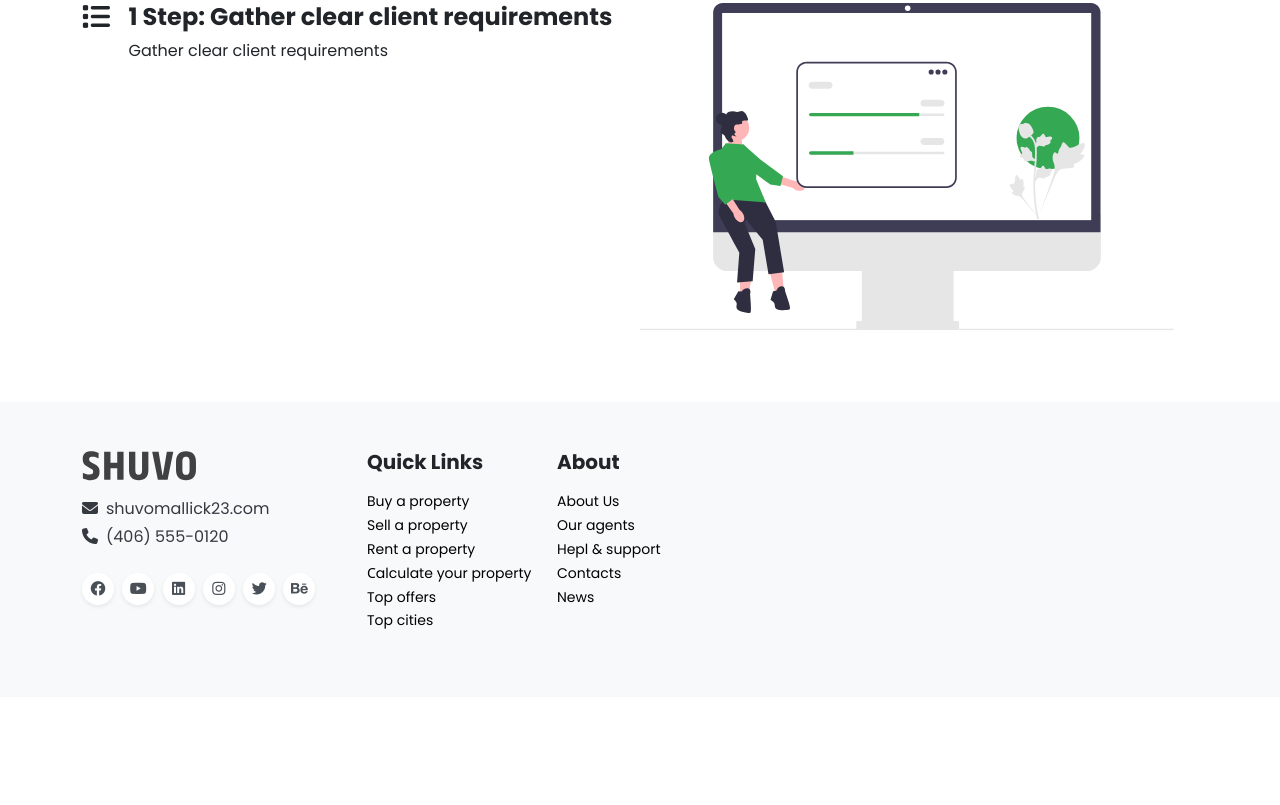
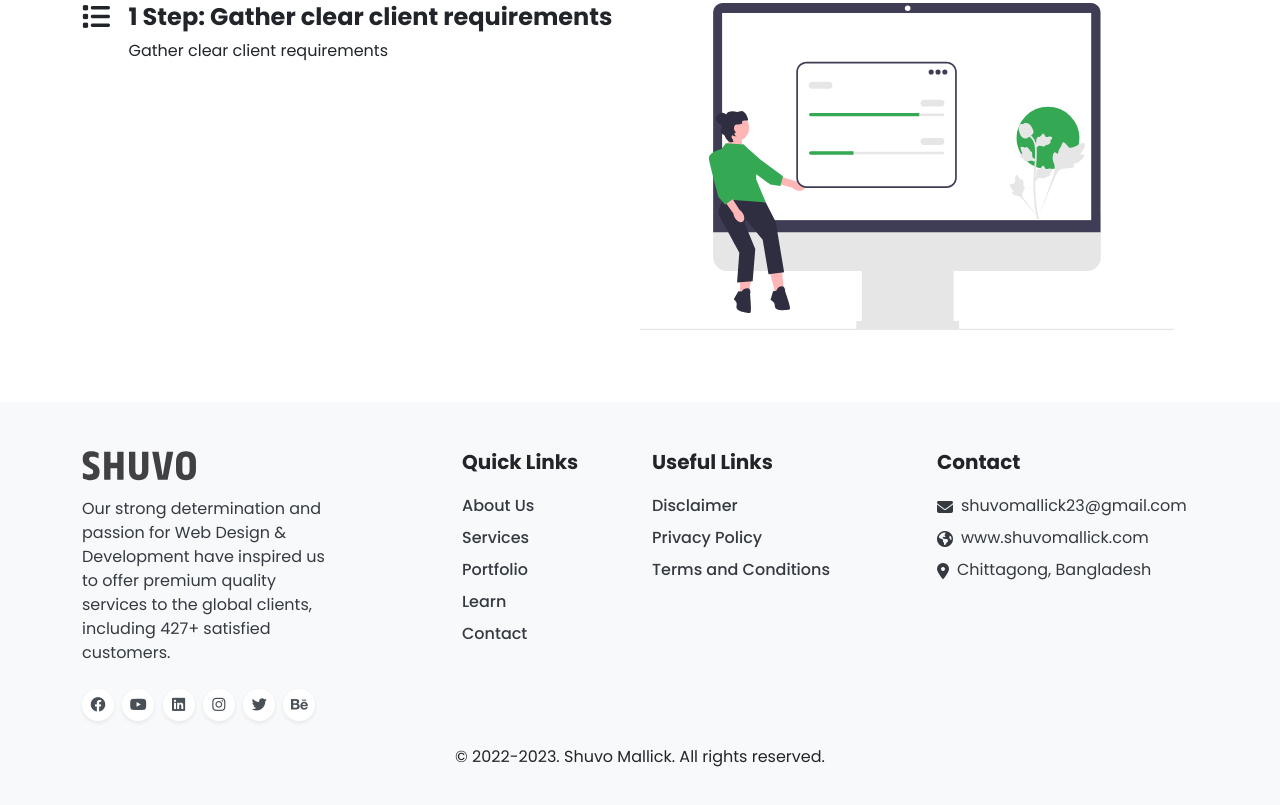
Before and after one commit to ShuvoMallick01/Shuvo-Mallick-Website, a plain HTML site: page index.html in a window 1280 px wide. Shown: the part 1457-2262 px from the top of the page. Before the commit the page ends 2154 px from the top, so only its background shows below. Drawn offline with nearby package versions, Linux system fonts and the light colour scheme.

Commit message:
Footer Section Codiing

```diff
--- a/css/style.css
+++ b/css/style.css
@@ -227,12 +227,13 @@ Keywords: real state, Template, bootstrap template etc.
   color: var(--bs-gray-900);
 }
 
-.custom-footer-quick-link > p,
-.custom-footer-about-link > p {
-  font-weight: 400;
-  font-size: 14px;
-  color: var(--bs-gray-800);
-  line-height: 1.7;
+.footer .quick-link a,
+.footer .useful-links a,
+.footer .contact a {
+  font-weight: 500;
+  font-size: 16px;
+  color: var(--bs-gray-800) !important;
+  line-height: 2;
 }
 
 /* ===== FOOTER END===== */ ;
--- a/index.html
+++ b/index.html
@@ -674,20 +674,21 @@
     <!-- <img src="./assets/images/" class="img-fluid" alt="Image" /> -->
 
     <!-- FOOTER START -->
-    <footer class="bg-light py-5">
+    <footer class="footer bg-light py-5">
       <div class="container">
         <div class="row">
           <!-- Social Media Column -->
-          <div class="footer-contact col-lg-3 col-sm-6 mb-3">
+          <div class="footer-contact col-lg-4 col-sm-6 mb-3">
             <img
               src="./assets/images/logo-shuvo-mallick-color-1.svg"
               class="img-fluid mb-3"
               alt="Logo"
             />
-            <p class="m-0 mb-1">
-              <i class="fa-solid fa-envelope me-2"></i>shuvomallick23.com
+            <p class="me-5 pe-5">
+              Our strong determination and passion for Web Design & Development
+              have inspired us to offer premium quality services to the global
+              clients, including 427+ satisfied customers.
             </p>
-            <p><i class="fa-solid fa-phone me-2"></i>(406) 555-0120</p>
 
             <!-- Social Media Icons -->
             <div class="pt-2">
@@ -725,71 +726,81 @@
           </div>
 
           <!-- Quick Links-Column -->
-          <div class="custom-footer-quick-link col-lg-2 col-sm-6 col-12 mb-3">
+          <div class="quick-link col-lg-2 col-sm-6 col-12 mb-3">
             <h4 class="footer-heading pb-2">Quick Links</h4>
             <p class="m-0 p-0">
-              <a href="#" class="text-black" style="text-decoration: none"
-                >Buy a property</a
-              >
+              <a href="#" class="text-decoration-none">About Us</a>
             </p>
             <p class="m-0 p-0">
-              <a href="#" class="text-black" style="text-decoration: none"
-                >Sell a property</a
-              >
+              <a href="#" class="text-decoration-none">Services</a>
             </p>
             <p class="m-0 p-0">
-              <a href="#" class="text-black" style="text-decoration: none"
-                >Rent a property</a
-              >
+              <a href="#" class="text-decoration-none">Portfolio</a>
             </p>
             <p class="m-0 p-0">
-              <a href="#" class="text-black" style="text-decoration: none"
-                >Сalculate your property</a
-              >
+              <a href="#" class="text-decoration-none">Learn</a>
             </p>
             <p class="m-0 p-0">
-              <a href="#" class="text-black" style="text-decoration: none"
-                >Top offers</a
-              >
-            </p>
-            <p class="m-0 p-0">
-              <a href="#" class="text-black" style="text-decoration: none"
-                >Top cities</a
-              >
+              <a href="#" class="text-decoration-none">Contact</a>
             </p>
           </div>
 
-          <!-- About Column -->
-          <div class="custom-footer-about-link col-lg-2 col-sm-6 col-12 mb-3">
-            <h4 class="footer-heading pb-2">About</h4>
+          <!-- Useful Links -->
+          <div class="useful-links col-lg-3 col-sm-6 col-12 mb-3">
+            <h4 class="footer-heading pb-2">Useful Links</h4>
             <p class="m-0 p-0">
-              <a href="#" class="text-black" style="text-decoration: none"
-                >About Us</a
-              >
+              <a href="#" class="text-decoration-none">Disclaimer</a>
             </p>
             <p class="m-0 p-0">
-              <a href="#" class="text-black" style="text-decoration: none"
-                >Our agents</a
-              >
+              <a href="#" class="text-decoration-none">Privacy Policy</a>
             </p>
             <p class="m-0 p-0">
-              <a href="#" class="text-black" style="text-decoration: none"
-                >Hepl & support</a
-              >
+              <a href="#" class="text-decoration-none">Terms and Conditions</a>
             </p>
-            <p class="m-0 p-0">
-              <a href="#" class="text-black" style="text-decoration: none"
-                >Contacts</a
-              >
-            </p>
-            <p class="m-0 p-0">
-              <a href="#" class="text-black" style="text-decoration: none"
-                >News</a
-              >
-            </p>
+          </div>
 
-            <!-- End -->
+          <!-- Contact -->
+          <div class="contact col-lg-3 col-sm-6 col-12 mb-3">
+            <h4 class="footer-heading pb-2">Contact</h4>
+
+            <div class="flex-column mb-sm-4 mb-2 nav">
+              <div class="nav-item">
+                <a
+                  href="mailto:shuvomallick23@gmail.com"
+                  data-rr-ui-event-key="mailto:shuvomallick23@gmail.com"
+                  class="p-0 fw-normal nav-link"
+                  ><i
+                    class="fa-solid fa-envelope me-2 align-middle opacity-70"
+                  ></i
+                  >shuvomallick23@gmail.com</a
+                >
+              </div>
+              <div class="nav-item">
+                <a
+                  href="https://shuvomallick.com/"
+                  class="p-0 fw-normal nav-link"
+                  ><i
+                    class="fa-solid fa-earth-americas me-2 align-middle opacity-70"
+                  ></i
+                  >www.shuvomallick.com</a
+                >
+              </div>
+              <div class="nav-item">
+                <a href="#" class="p-0 fw-normal nav-link"
+                  ><i
+                    class="fa-solid fa-location-dot me-2 align-middle opacity-70"
+                  ></i
+                  >Chittagong, Bangladesh</a
+                >
+              </div>
+            </div>
           </div>
+        </div>
+
+        <div class="row">
+          <p class="text-center">
+            © 2022-2023. Shuvo Mallick. All rights reserved.
+          </p>
         </div>
       </div>
     </footer>
```
